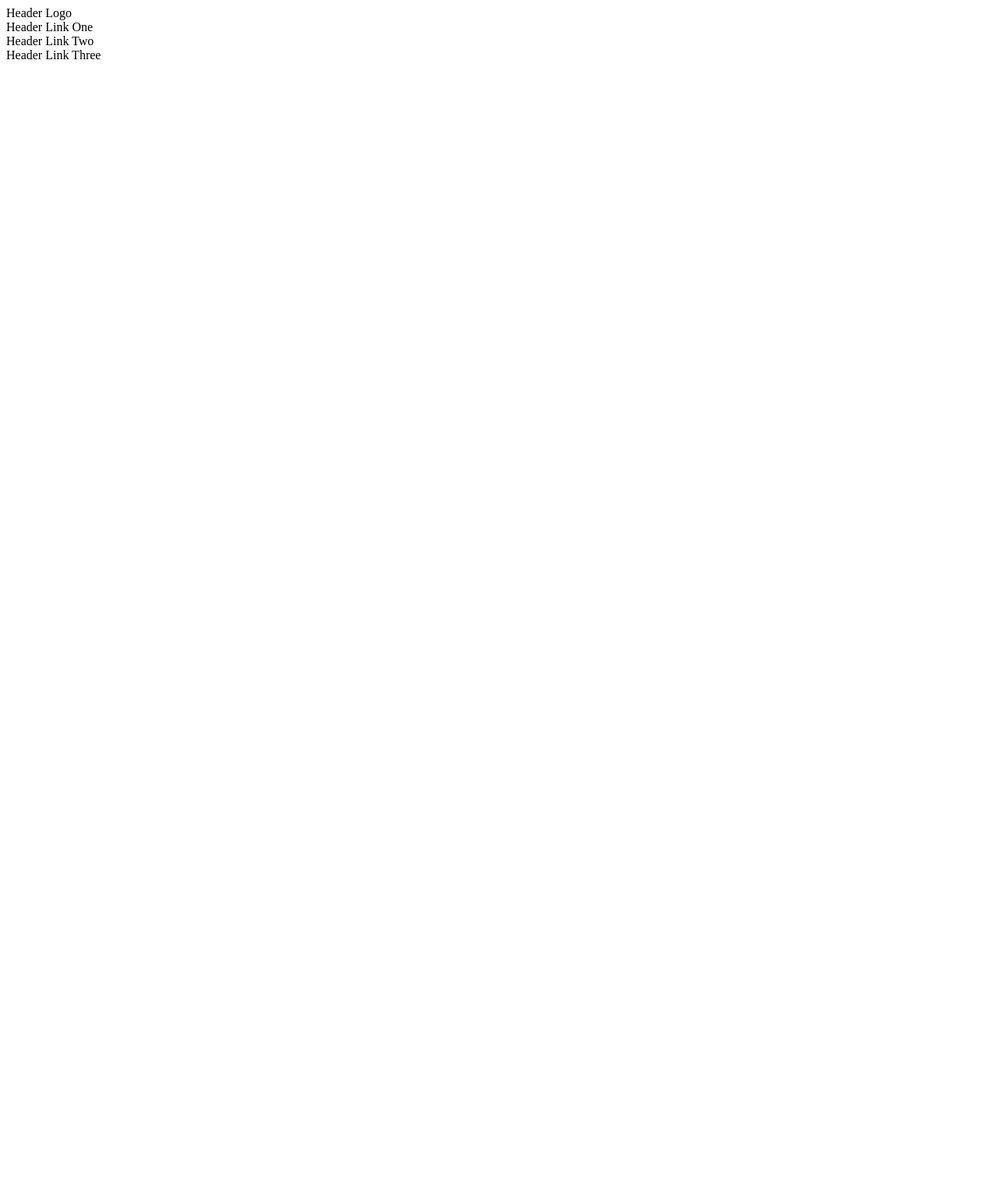
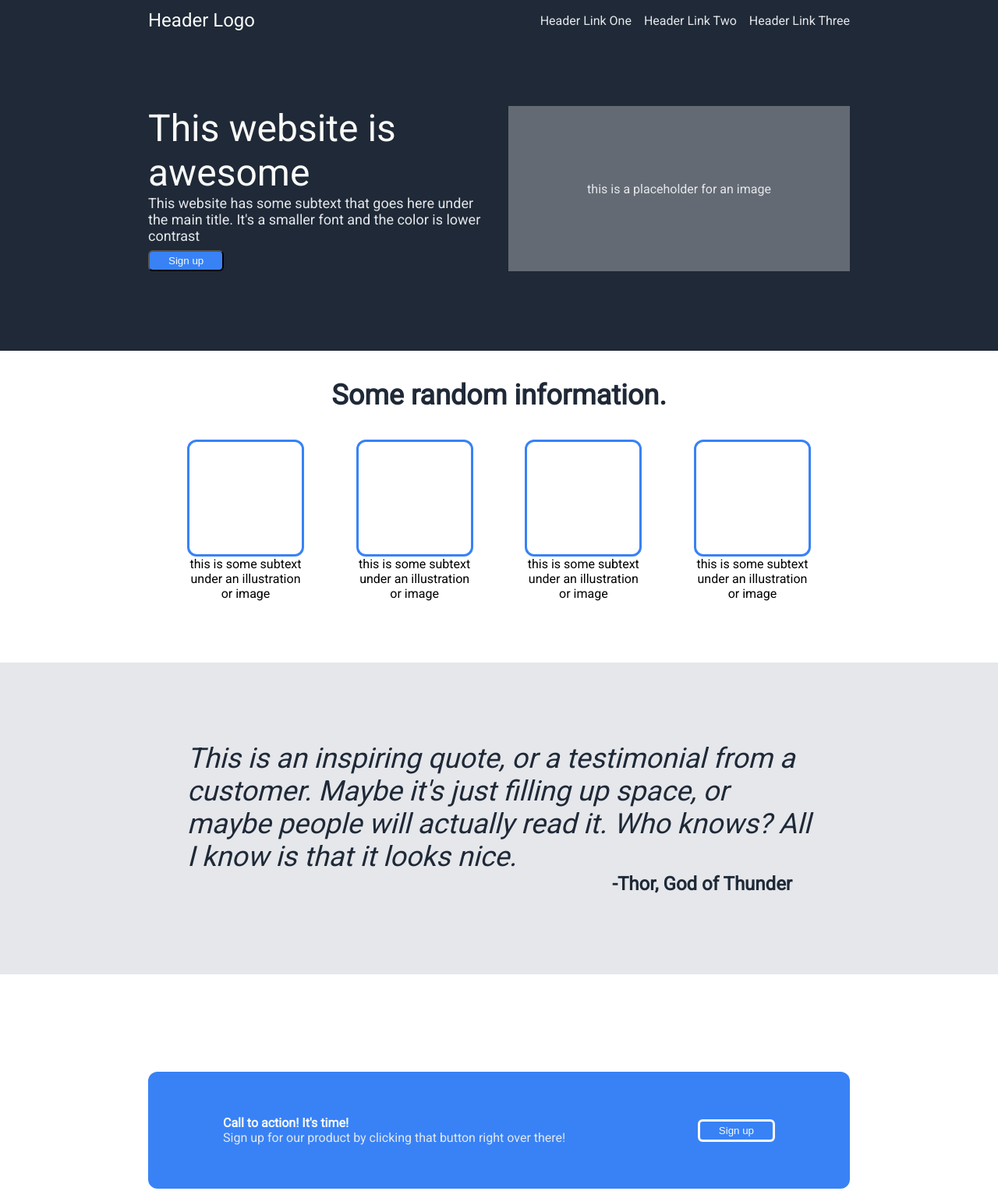
Before and after one commit to qwmhq/odin-landing-page, a plain HTML site: page index.html in a window 1280 px wide. Shown: the top 1528 px of the page at 78% size. Before the commit the page ends 800 px from the top, so only its background shows below. Drawn offline with Linux system fonts and the light colour scheme.

Commit message:
Made the basic landing page

```diff
--- a/index.html
+++ b/index.html
@@ -4,6 +4,10 @@
     <meta charset="UTF-8">
     <meta http-equiv="X-UA-Compatible" content="IE=edge">
     <meta name="viewport" content="width=device-width, initial-scale=1.0">
+    <link rel="stylesheet" href="./style.css"/>
+    <link rel="preconnect" href="https://fonts.googleapis.com">
+    <link rel="preconnect" href="https://fonts.gstatic.com" crossorigin>
+    <link href="https://fonts.googleapis.com/css2?family=Roboto&display=swap" rel="stylesheet">
     <title>Landing Page</title>
 </head>
 <body>
@@ -17,6 +21,63 @@
                     <div class="header-link3">Header Link Three</div>
                 </div>
             </div>
+            <div class="main-hero">
+                <div class="hero-description">
+                    <div class="hero-main-text">This website is awesome</div>
+                    <div class="hero-sub-text">This website has some subtext that goes here under the main title. It's a smaller font and the color is lower contrast</div>
+                    <button class="sign-up-button">Sign up</button>
+                </div>
+                <div class="hero-image-placeholder">
+                    <div class="image-placeholder-text">this is a placeholder for an image</div>
+                </div>
+            </div>
+        </div>
+
+        <div class="information">
+            <div class="information-header">Some random information.</div>
+            <div class="images">
+                <div class="image-card">
+                    <div class="image"></div>
+                    <div class="image-subtext">this is some subtext under an illustration or image</div>
+                </div>
+                <div class="image-card">
+                    <div class="image"></div>
+                    <div class="image-subtext">this is some subtext under an illustration or image</div>
+                </div>
+                <div class="image-card">
+                    <div class="image"></div>
+                    <div class="image-subtext">this is some subtext under an illustration or image</div>
+                </div>
+                <div class="image-card">
+                    <div class="image"></div>
+                    <div class="image-subtext">this is some subtext under an illustration or image</div>
+                </div>
+            </div>
+        </div>
+
+        <div class="quote-section">
+            <div class="quote-container">
+                <div class="quote">
+                    This is an inspiring quote, or a testimonial from a customer.
+                    Maybe it's just filling up space, or maybe people will actually read it.
+                    Who knows? All I know is that it looks nice.
+                </div>
+                <div class="quote-author">-Thor, God of Thunder</div>
+            </div>
+        </div>
+
+        <div class="call-to-action">
+            <div class="call-to-action-container">
+                <div class="call-to-action-text">
+                    <div class="call-to-action-header">Call to action! It's time!</div>
+                    <div class="call-to-action-sub">Sign up for our product by clicking that button right over there!</div>
+                </div>
+                <button class="call-to-action-button">Sign up</button>
+            </div>
+        </div>
+
+        <div class="footer">
+            <div class="footer-text">Copyright &copy; The Odin Project 2021</div>
         </div>
     </div>
 </body>
--- a/style.css
+++ b/style.css
@@ -0,0 +1,198 @@
+:root {
+    --dark-background-color: #1f2937;
+    --high-contrast-white: #f9faf8;
+    --low-contrast-white: #e5e7eb;
+    --button-color: #3882f6;
+}
+
+* {
+    margin: 0;
+    padding: 0;
+    box-sizing: border-box;
+}
+
+.content {
+    font-family: 'Roboto', sans-serif;
+}
+
+.hero {
+    height: 450px;
+    background-color: var(--dark-background-color);
+    display: flex;
+    flex-direction: column;
+    align-items: center;
+}
+
+.header {
+    display: flex;
+    width: 900px;
+    align-items: center;
+    justify-content: space-between;
+    padding: 12px 0;
+}
+
+.header-logo {
+    color: var(--high-contrast-white);
+    font-size: 24px;
+}
+
+.header-links {
+    color: var(--low-contrast-white);
+    display: flex;
+    font-size: 16px;
+    gap: 16px;
+    align-items: center;
+}
+
+.main-hero {
+    width: 900px;
+    display: flex;
+    justify-content: center;
+    gap: 24px;
+    margin-top: 36px;
+    padding: 48px 0;
+}
+
+.hero-description {
+    width: 50%;
+}
+
+.hero-image-placeholder {
+    background-color: rgba(255, 255, 255, 0.3);
+    width: 50%;
+    display: flex;
+    justify-content: center;
+    align-items: center;
+}
+
+.image-placeholder-text {
+    color: #e5e7eb;
+}
+
+.hero-main-text{
+    color: var(--high-contrast-white);
+    font-size: 48px;
+    font-weight: extra-bold;
+}
+
+.hero-sub-text {
+    color: var(--low-contrast-white);
+    font-size: 18px;
+}
+
+.sign-up-button {
+    background-color: var(--button-color);
+    color: var(--high-contrast-white);
+    margin-top: 8px;
+    padding: 4px 24px;
+    border-radius: 6px;
+}
+
+.information {
+    height: 400px;
+    display: flex;
+    flex-direction: column;
+    align-items: center;
+}
+
+.information-header {
+    margin: 36px 0;
+    color: var(--dark-background-color);
+    font-size: 36px;
+    font-weight: bold;
+}
+
+.images {
+    width: 800px;
+    display: flex;
+    justify-content: space-between;
+}
+
+.image-card {
+    width: 150px;
+}
+
+.image {
+    width: 150px;
+    height: 150px;
+    margin: auto;
+    border: 3px solid #3882f6;
+    border-radius: 12px;
+}
+
+.image-subtext {
+    text-align: center;
+}
+
+.quote-section {
+    height: 400px;
+    background-color: var(--low-contrast-white);
+    display: flex;
+    flex-direction: column;
+    align-items: center;
+    justify-content: center;
+}
+
+.quote-container {
+    width: 800px;
+    color: var(--dark-background-color);
+    display: flex;
+    flex-direction: column;
+}
+
+.quote {
+    font-size: 36px;
+    font-weight: light;
+    font-style: italic;
+}
+
+.quote-author {
+    font-size: 24px;
+    font-weight: bold;
+    margin-right: 24px;
+    align-self: flex-end;
+}
+
+.call-to-action {
+    height: 400px;
+    display: flex;
+    justify-content: center;
+    align-items: center;
+}
+
+.call-to-action-container {
+    background-color: var(--button-color);
+    width: 900px;
+    height: 150px;
+    border-radius: 12px;
+    padding: 0 96px;
+    display: flex;
+    justify-content: space-between;
+    align-items: center;
+}
+
+.call-to-action-header {
+    color: var(--high-contrast-white);
+    font-weight: bold;
+}
+
+.call-to-action-sub {
+    color: var(--low-contrast-white);
+}
+
+.call-to-action-button {
+    padding: 4px 24px;
+    border-radius: 6px;
+    background-color: var(--button-color);
+    color: var(--high-contrast-white);
+    border: 3px solid #f9faf8;
+}
+
+.footer {
+    height: 100px;
+    background-color: var(--dark-background-color);
+    color: var(--low-contrast-white);
+    display: flex;
+    justify-content: center;
+    align-items: center;
+}
```
